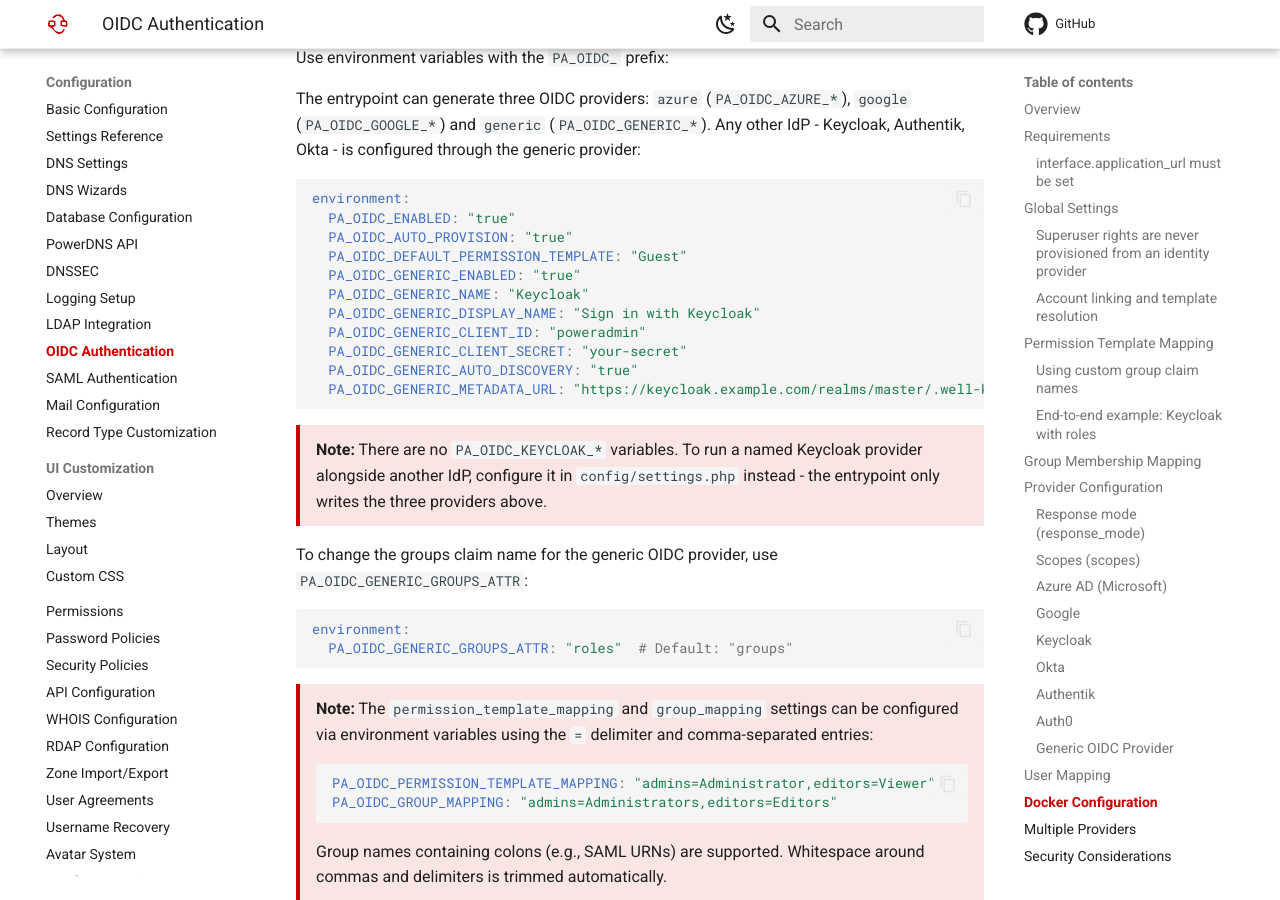
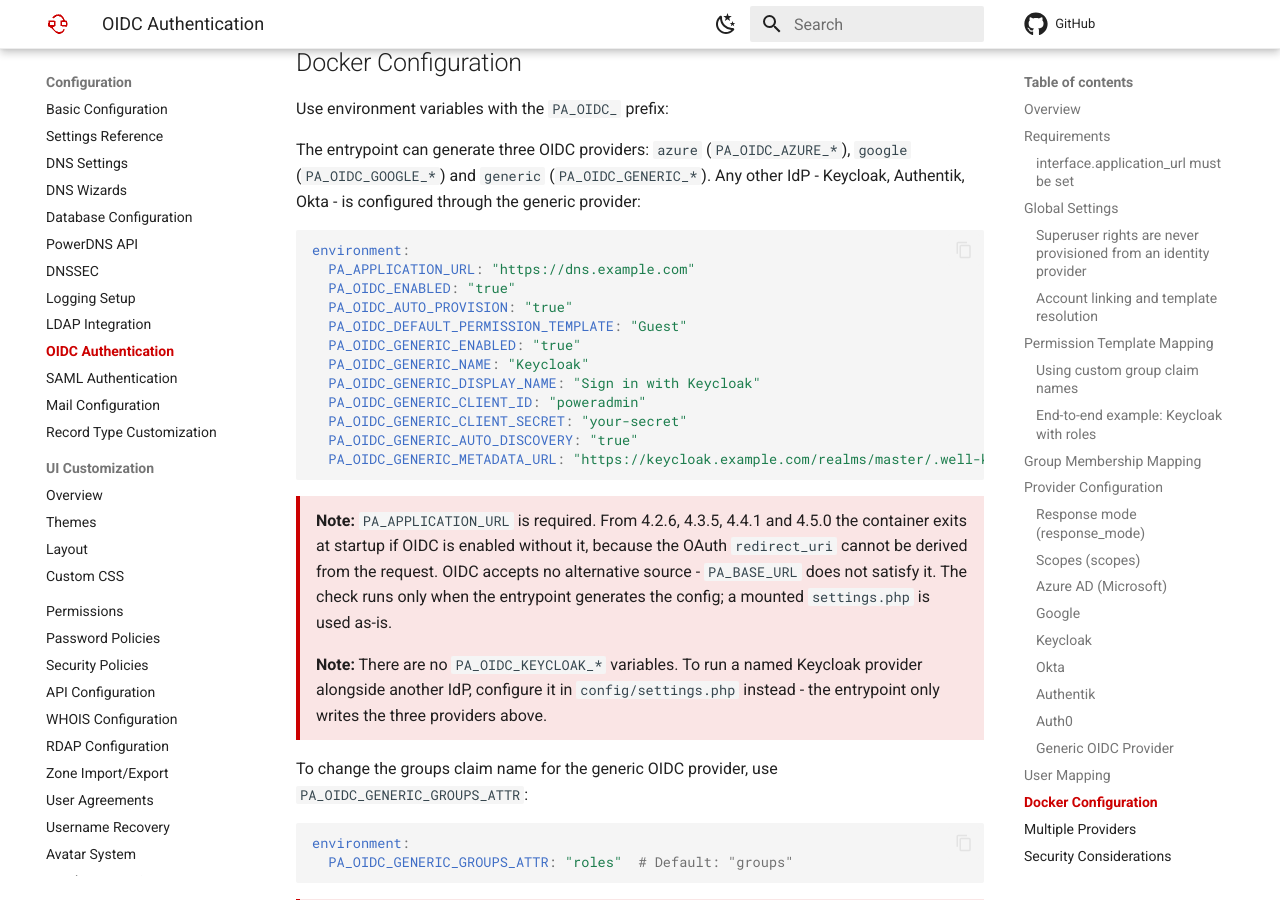
Before and after one commit to poweradmin/poweradmin-docs, an MkDocs documentation site: the page built from docs/configuration/oidc.md, in a window 1280 px wide and 900 px high, scrolled down 13300 px. Built offline with MkDocs 1.6.1 and Material for MkDocs 9.7.7, drawn with Linux system fonts in a browser that asks for light colours; comment, search, counter and statistics services are not loaded; some of the changed text lies outside the part shown.

Commit message:
docs(sso): version the application url requirement and repair the docker examples

````diff
--- a/docs/configuration/oidc.md
+++ b/docs/configuration/oidc.md
@@ -34,7 +34,7 @@
 ],
 ```
 
-Earlier versions derived the host from the web server's `SERVER_NAME` when this was empty. That fallback has been removed: under the official Docker image (FrankenPHP/Caddy) and under Apache's default `UseCanonicalName Off`, `SERVER_NAME` comes from the client's `Host` header, so a forged header could redirect the authorization code to another host.
+Earlier versions derived the host from the web server's `SERVER_NAME` when this was empty. That fallback was removed in 4.2.6, 4.3.5, 4.4.1 and 4.5.0; on earlier releases of those lines the host is still derived from the request. After the removal: under the official Docker image (FrankenPHP/Caddy) and under Apache's default `UseCanonicalName Off`, `SERVER_NAME` comes from the client's `Host` header, so a forged header could redirect the authorization code to another host.
 
 ## Global Settings
 
@@ -547,6 +547,7 @@
 
 ```yaml
 environment:
+  PA_APPLICATION_URL: "https://dns.example.com"
   PA_OIDC_ENABLED: "true"
   PA_OIDC_AUTO_PROVISION: "true"
   PA_OIDC_DEFAULT_PERMISSION_TEMPLATE: "Guest"
@@ -558,6 +559,8 @@
   PA_OIDC_GENERIC_AUTO_DISCOVERY: "true"
   PA_OIDC_GENERIC_METADATA_URL: "https://keycloak.example.com/realms/master/.well-known/openid-configuration"
 ```
+
+> **Note:** `PA_APPLICATION_URL` is required. From 4.2.6, 4.3.5, 4.4.1 and 4.5.0 the container exits at startup if OIDC is enabled without it, because the OAuth `redirect_uri` cannot be derived from the request. OIDC accepts no alternative source - `PA_BASE_URL` does not satisfy it. The check runs only when the entrypoint generates the config; a mounted `settings.php` is used as-is.
 
 > **Note:** There are no `PA_OIDC_KEYCLOAK_*` variables. To run a named Keycloak provider alongside another IdP, configure it in `config/settings.php` instead - the entrypoint only writes the three providers above.
 
````
Also changed, not shown: docs/configuration/basic.md (+1 -0 lines), docs/configuration/saml.md (+7 -1 lines), docs/installation/docker.md (+9 -0 lines).
